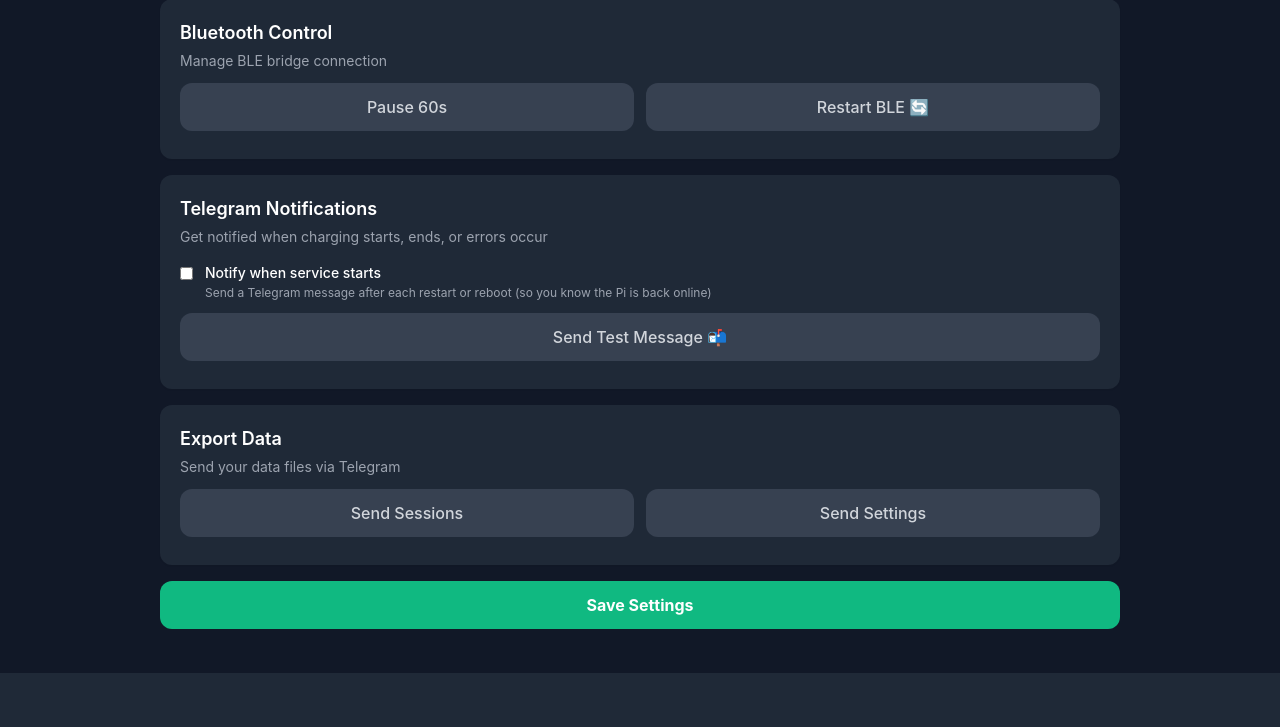
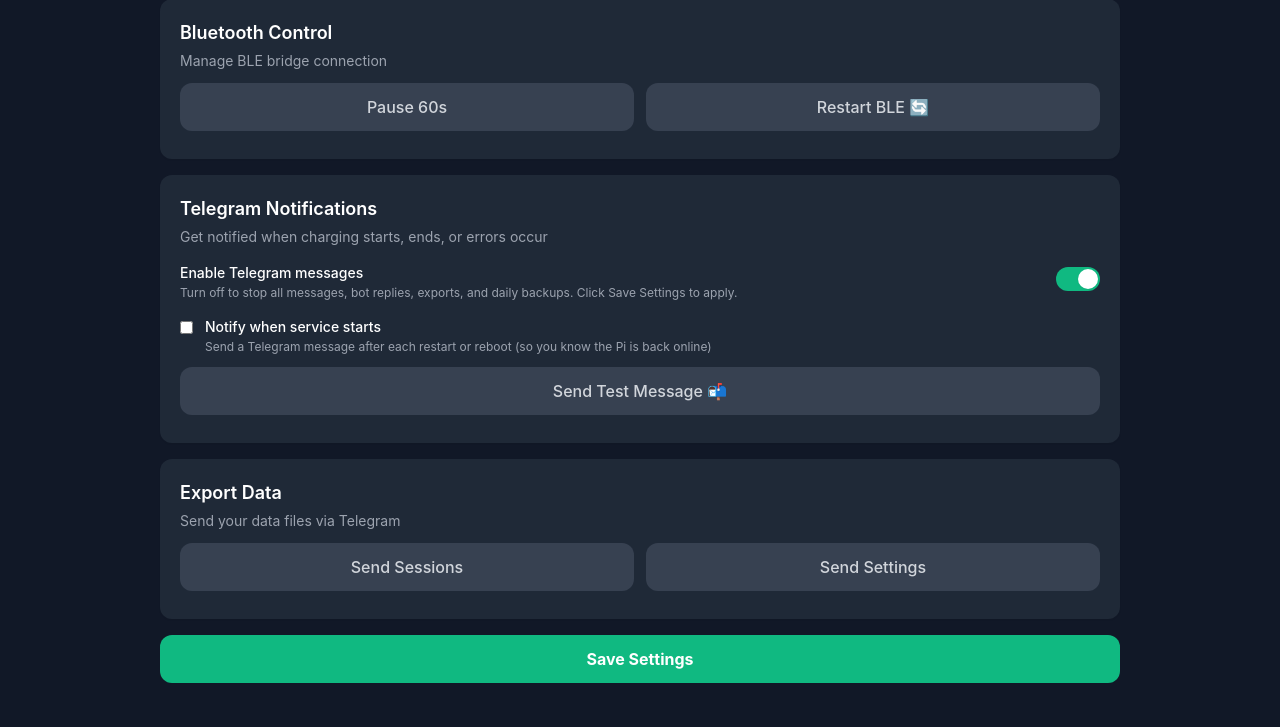
Before and after one commit to LidorBaum/evse-ui, a Python web app: template templates/settings.html in a window 1280 px wide. Shown: the part 968-1695 px from the top of the page. Before the commit the page ends 1641 px from the top, so only its background shows below. Run offline with Jinja, Linux system fonts and the light colour scheme; the template is opened without the code that fills it, so the values that code supplies are empty; some libraries are stand-ins or nearby versions.

Commit message:
feat(telegram): enhance Telegram notification settings
Added a toggle to enable or disable Telegram notifications, including service start alerts and test messages. Updated relevant controls to reflect the toggle state, ensuring that buttons are disabled when notifications are turned off. Improved user experience by providing clear instructions and feedback on the settings page.

```diff
--- a/templates/settings.html
+++ b/templates/settings.html
@@ -126,14 +126,25 @@
     <div class="bg-white dark:bg-gray-800 rounded-xl p-5 shadow-sm mb-4 transition-colors">
       <h2 class="text-lg font-semibold text-gray-900 dark:text-white">Telegram Notifications</h2>
       <p class="text-sm text-gray-500 dark:text-gray-400 mt-1">Get notified when charging starts, ends, or errors occur</p>
+      <label class="mt-4 flex items-start justify-between gap-4 cursor-pointer select-none">
+        <span>
+          <span class="block text-sm font-medium text-gray-900 dark:text-white">Enable Telegram messages</span>
+          <span id="telegramEnabledHelp" class="block text-xs text-gray-500 dark:text-gray-400 mt-0.5">Turn off to stop all messages, bot replies, exports, and daily backups. Click Save Settings to apply.</span>
+        </span>
+        <span class="relative inline-flex shrink-0 mt-1">
+          <input type="checkbox" id="telegramEnabled" role="switch" aria-describedby="telegramEnabledHelp" checked onchange="updateTelegramControls()" class="peer sr-only" />
+          <span aria-hidden="true" class="w-11 h-6 rounded-full bg-gray-300 dark:bg-gray-600 peer-checked:bg-emerald-500 peer-focus-visible:ring-2 peer-focus-visible:ring-emerald-500 peer-focus-visible:ring-offset-2 dark:peer-focus-visible:ring-offset-gray-800 transition-colors"></span>
+          <span aria-hidden="true" class="absolute left-0.5 top-0.5 w-5 h-5 rounded-full bg-white shadow-sm transition-transform peer-checked:translate-x-5"></span>
+        </span>
+      </label>
       <label class="mt-4 flex items-start gap-3 cursor-pointer select-none">
-        <input type="checkbox" id="telegramNotifyServiceUp" class="mt-1 rounded border-gray-300 dark:border-gray-600 text-emerald-600 focus:ring-emerald-500" />
+        <input type="checkbox" id="telegramNotifyServiceUp" data-telegram-control class="mt-1 rounded border-gray-300 dark:border-gray-600 text-emerald-600 focus:ring-emerald-500 disabled:opacity-50 disabled:cursor-not-allowed" />
         <span>
           <span class="block text-sm font-medium text-gray-900 dark:text-white">Notify when service starts</span>
           <span class="block text-xs text-gray-500 dark:text-gray-400 mt-0.5">Send a Telegram message after each restart or reboot (so you know the Pi is back online)</span>
         </span>
       </label>
-      <button onclick="testTelegram(this)" class="mt-3 w-full py-3 px-4 rounded-xl font-medium text-gray-700 dark:text-gray-300 bg-gray-100 dark:bg-gray-700 hover:bg-gray-200 dark:hover:bg-gray-600 transition cursor-pointer">Send Test Message 📬</button>
+      <button onclick="testTelegram(this)" data-telegram-control class="mt-3 w-full py-3 px-4 rounded-xl font-medium text-gray-700 dark:text-gray-300 bg-gray-100 dark:bg-gray-700 hover:bg-gray-200 dark:hover:bg-gray-600 transition cursor-pointer disabled:opacity-50 disabled:cursor-not-allowed">Send Test Message 📬</button>
       <p class="text-sm mt-2" id="telegramNote"></p>
     </div>
 
@@ -142,8 +153,8 @@
       <h2 class="text-lg font-semibold text-gray-900 dark:text-white">Export Data</h2>
       <p class="text-sm text-gray-500 dark:text-gray-400 mt-1">Send your data files via Telegram</p>
       <div class="grid grid-cols-2 gap-3 mt-3">
-        <button onclick="sendSessions(this)" class="py-3 px-4 rounded-xl font-medium text-gray-700 dark:text-gray-300 bg-gray-100 dark:bg-gray-700 hover:bg-gray-200 dark:hover:bg-gray-600 transition cursor-pointer">Send Sessions</button>
-        <button onclick="sendSettings(this)" class="py-3 px-4 rounded-xl font-medium text-gray-700 dark:text-gray-300 bg-gray-100 dark:bg-gray-700 hover:bg-gray-200 dark:hover:bg-gray-600 transition cursor-pointer">Send Settings</button>
+        <button onclick="sendSessions(this)" data-telegram-control class="py-3 px-4 rounded-xl font-medium text-gray-700 dark:text-gray-300 bg-gray-100 dark:bg-gray-700 hover:bg-gray-200 dark:hover:bg-gray-600 transition cursor-pointer disabled:opacity-50 disabled:cursor-not-allowed">Send Sessions</button>
+        <button onclick="sendSettings(this)" data-telegram-control class="py-3 px-4 rounded-xl font-medium text-gray-700 dark:text-gray-300 bg-gray-100 dark:bg-gray-700 hover:bg-gray-200 dark:hover:bg-gray-600 transition cursor-pointer disabled:opacity-50 disabled:cursor-not-allowed">Send Settings</button>
       </div>
       <p class="text-sm mt-2" id="exportNote"></p>
     </div>
@@ -196,6 +207,13 @@ function renderUserColors() {
   setUserColors(pendingUserColors);
 }
 
+function updateTelegramControls() {
+  const enabled = document.getElementById('telegramEnabled').checked;
+  document.querySelectorAll('[data-telegram-control]').forEach(control => {
+    control.disabled = !enabled || control.classList.contains('btn-loading');
+  });
+}
+
 async function loadSettings(){
   try {
     const r = await fetch('/api/settings');
@@ -209,7 +227,9 @@ async function loadSettings(){
     document.getElementById('pricePerKwh').value = s.price_per_kwh;
     document.getElementById('clockDiscount').value = s.clock_discount_percent ?? 20;
     document.getElementById('batteryCapacity').value = s.battery_capacity_kwh || 64;
+    document.getElementById('telegramEnabled').checked = s.telegram_enabled !== false;
     document.getElementById('telegramNotifyServiceUp').checked = s.telegram_notify_service_up !== false;
+    updateTelegramControls();
     renderUserColors();
   } catch(e) {}
 }
@@ -273,7 +293,7 @@ async function testTelegram(btn){
   }
 
   btn.classList.remove('btn-loading');
-  btn.disabled = false;
+  updateTelegramControls();
 }
 
 async function saveSettings(){
@@ -301,6 +321,7 @@ async function saveSettings(){
         price_per_kwh: pricePerKwh,
         clock_discount_percent: clockDiscount,
         battery_capacity_kwh: batteryCapacity,
+        telegram_enabled: document.getElementById('telegramEnabled').checked,
         telegram_notify_service_up: document.getElementById('telegramNotifyServiceUp').checked
       })
     });
@@ -339,7 +360,7 @@ async function sendSessions(btn) {
   }
 
   btn.classList.remove('btn-loading');
-  btn.disabled = false;
+  updateTelegramControls();
 }
 
 async function sendSettings(btn) {
@@ -365,7 +386,7 @@ async function sendSettings(btn) {
   }
 
   btn.classList.remove('btn-loading');
-  btn.disabled = false;
+  updateTelegramControls();
 }
 
 loadSettings();
```
